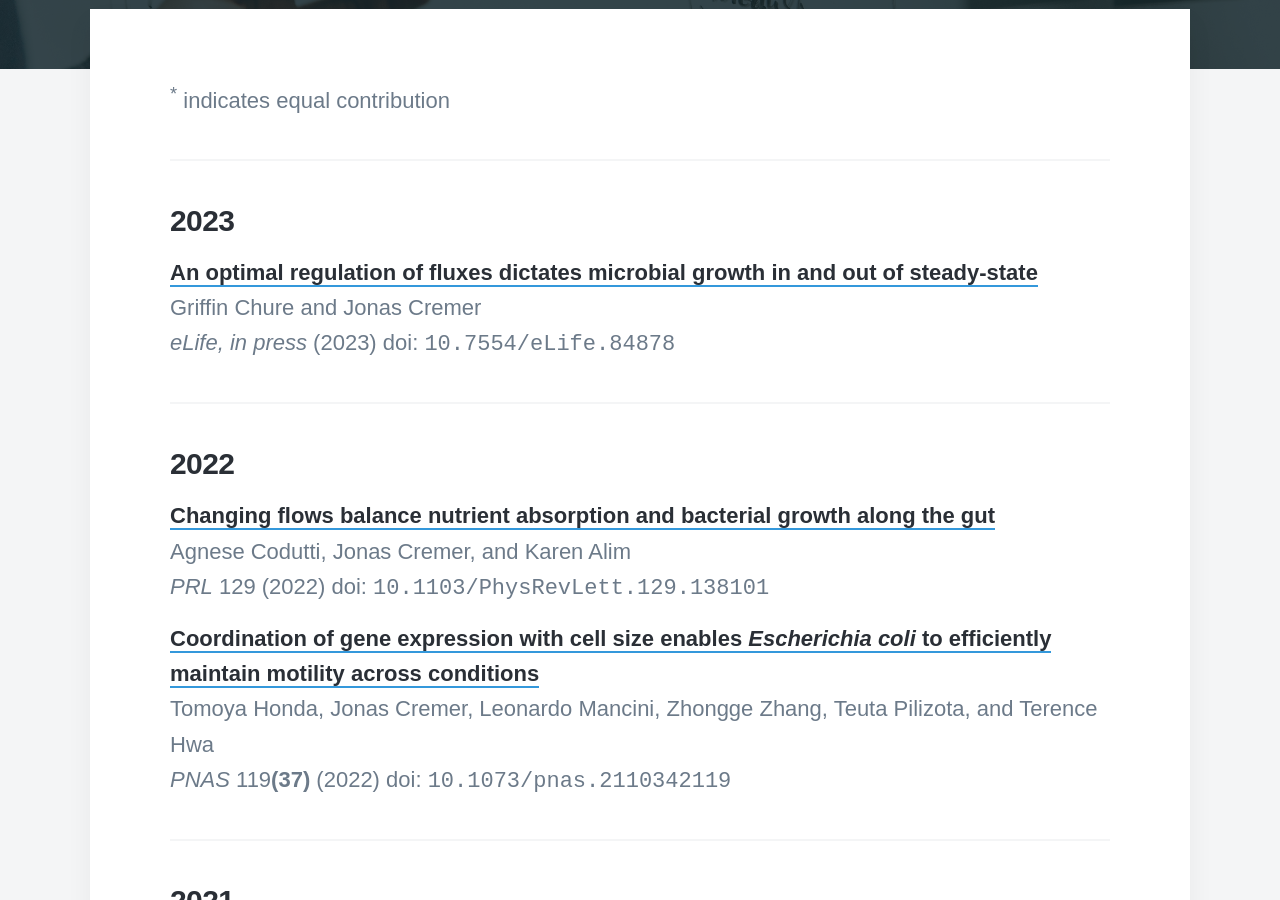
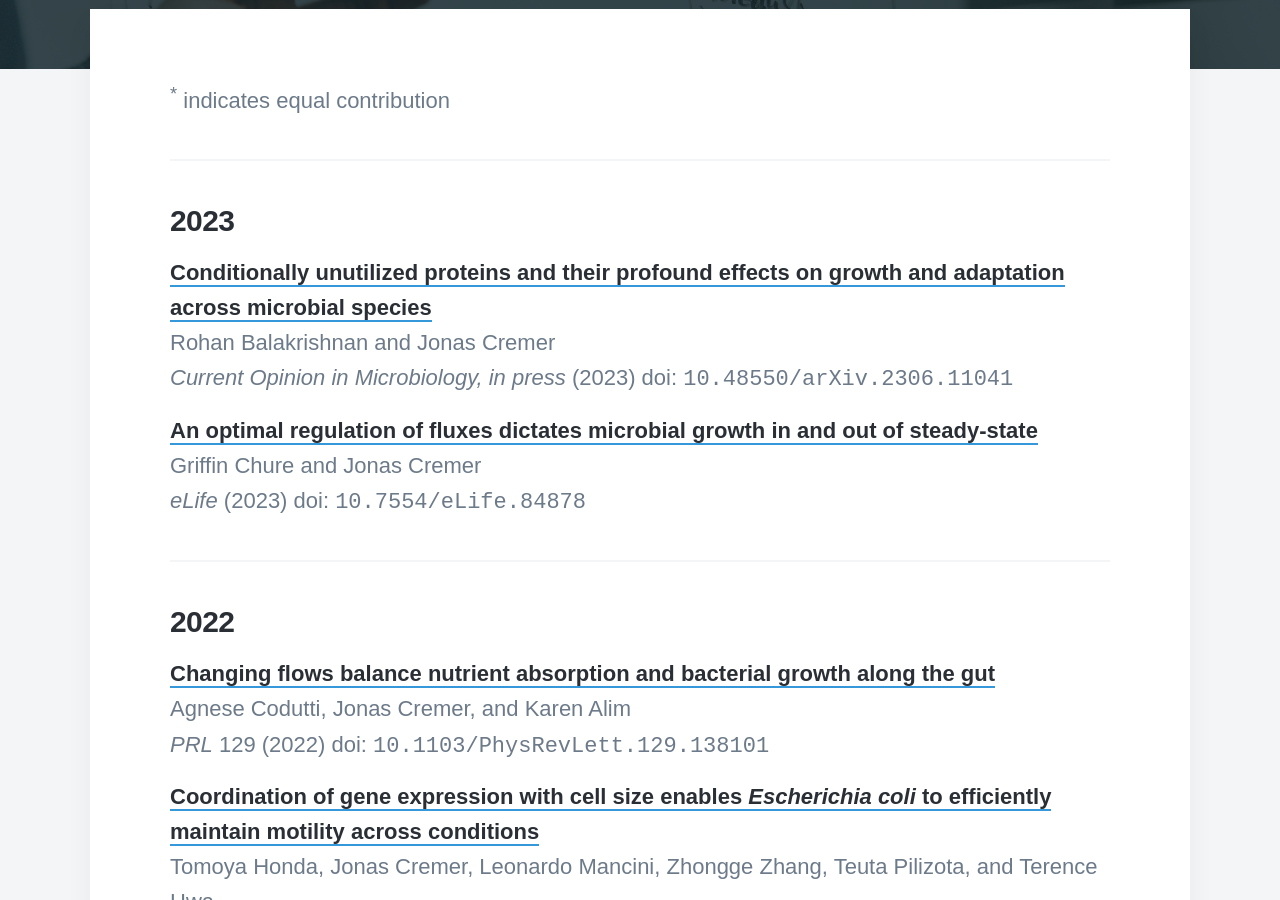
Before and after one commit to cremerlab/cremerlab.github.io, a Jekyll site: the page built from _pages/publications.md, in a window 1280 px wide and 900 px high, scrolled down 558 px. Built offline with Jekyll 4.4.1, drawn with Linux system fonts in a browser that asks for light colours; nearby versions of some CDN libraries; some web fonts are replaced.

Commit message:
Update publications.yml
updated publication info

```diff
--- a/_data/publications.yml
+++ b/_data/publications.yml
@@ -1,9 +1,14 @@
 2023:
+- title: >
+      Conditionally unutilized proteins and their profound effects on growth and adaptation across microbial species
+  authors: Rohan Balakrishnan and Jonas Cremer
+  journal: Current Opinion in Microbiology, in press
+  doi: 10.48550/arXiv.2306.11041
 - title: >
       An optimal regulation of fluxes dictates microbial growth in and out of
       steady-state
   authors: Griffin Chure and Jonas Cremer
-  journal: eLife, in press
+  journal: eLife
   doi: 10.7554/eLife.84878
 2022:
   - title: >
```
